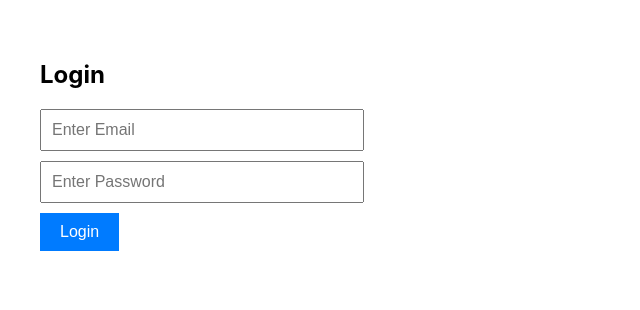
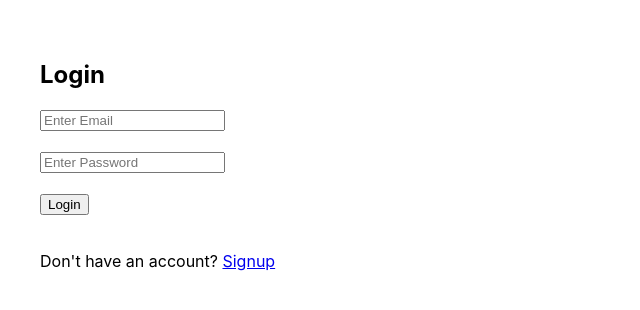
Before and after one commit to parthkavathiya26/Team-Task-Manager-, a React (Create React App) app in the folder frontend/: page / in a window 1280 px wide. Shown: the top 310 px of the page, without its empty margins (0-640 px from the left). Built offline with nearby package versions, Linux system fonts and the light colour scheme.

Commit message:
signup link added

```diff
--- a/frontend/src/pages/Login.js
+++ b/frontend/src/pages/Login.js
@@ -24,55 +24,30 @@ export default function Login() {
   };
 
   return (
+
   <div style={{ padding: 40 }}>
     <h2>Login</h2>
 
-      {/* EMAIL INPUT */}
     <input
-        type="email"
       placeholder="Enter Email"
-        value={email}
       onChange={(e) => setEmail(e.target.value)}
-        style={{
-          width: "300px",
-          padding: "10px",
-          fontSize: "16px",
-          marginBottom: "10px"
-        }}
     />
+    <br /><br />
 
-      <br />
-
-      {/* PASSWORD INPUT */}
     <input
       type="password"
       placeholder="Enter Password"
-        value={password}
       onChange={(e) => setPassword(e.target.value)}
-        style={{
-          width: "300px",
-          padding: "10px",
-          fontSize: "16px",
-          marginBottom: "10px"
-        }}
     />
+    <br /><br />
 
-      <br />
+    <button onClick={handleLogin}>Login</button>
 
-      {/* BUTTON */}
-      <button
-        onClick={handleLogin}
-        style={{
-          padding: "10px 20px",
-          backgroundColor: "#007bff",
-          color: "white",
-          border: "none",
-          cursor: "pointer",
-          fontSize: "16px"
-        }}
-      >
-        Login
-      </button>
+    <br /><br />
+
+    <p>
+      Don't have an account? <a href="/signup">Signup</a>
+    </p>
   </div>
 );
 }
```
Also changed, not shown: 12 other files (tests, documents, lock files or other folders). Lines whose indentation alone changed are shown as unchanged.
